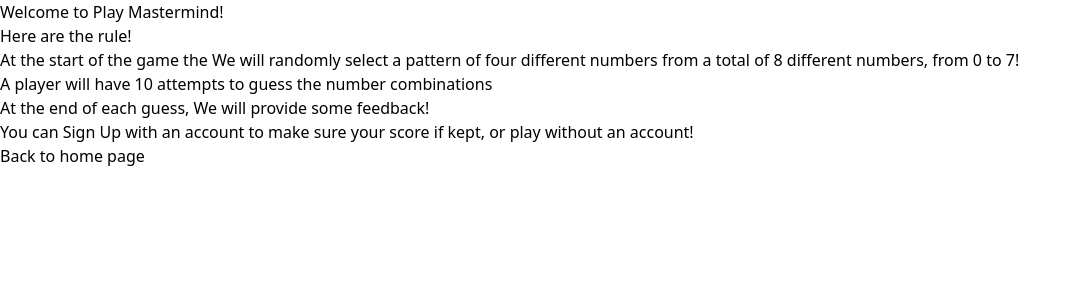
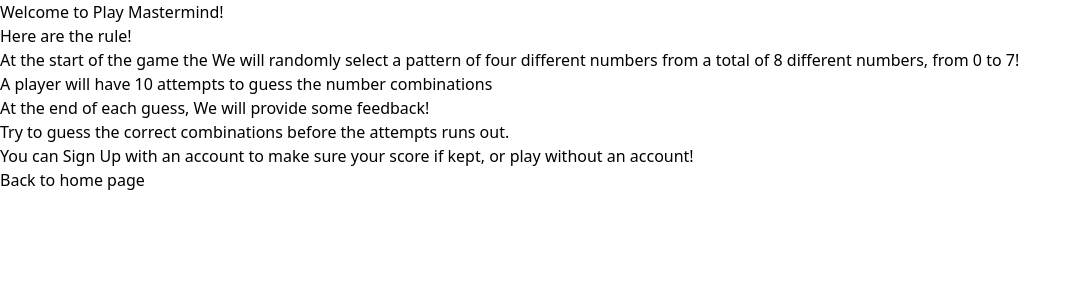
Before and after one commit to PaulWuhu/mastermind, a React (Vite) app in the folder front-end/mastermind-frontend/: page /rule in a window 1280 px wide. Shown: the top 300 px of the page, without its empty margins (0-1081 px from the left). Built offline with nearby package versions, Linux system fonts and the light colour scheme.

Commit message:
still writing

```diff
--- a/front-end/mastermind-frontend/src/components/Rule.tsx
+++ b/front-end/mastermind-frontend/src/components/Rule.tsx
@@ -17,6 +17,9 @@
             At the end of each guess, We will provide some feedback!
             </li>
             <li>
+            Try to guess the correct combinations before the attempts runs out.
+            </li>
+            <li>
                 You can Sign Up with an account to make sure your score if kept, or play without an account!
             </li>
         </ul>
```
Also changed, not shown: 1 other file (tests, documents, lock files or other folders).
